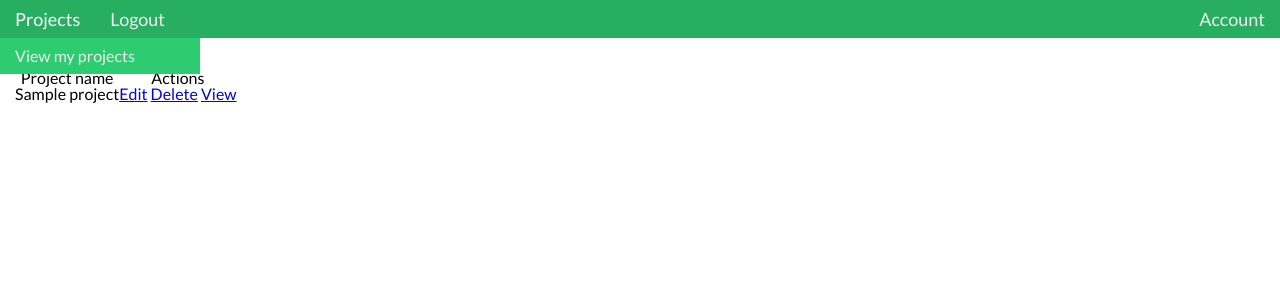
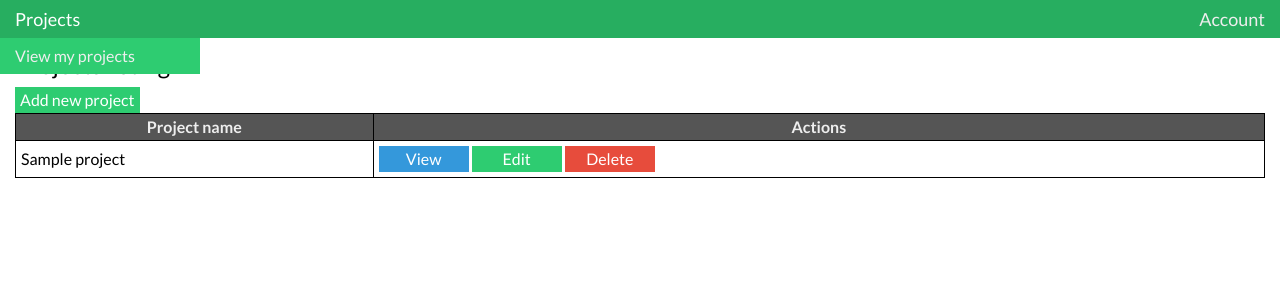
Before and after one commit to maboily/project_manager, a Django app: page /projects/ in a window 1280 px wide. Shown: the top 300 px of the page. Run offline with Django 3.2, Linux system fonts and the light colour scheme; a user stored in the database is signed in; tables that the repository leaves empty hold one stand-in row (values such as "Sample post"); style sheets or scripts are compiled from the project's sources.

Commit message:
Added livereload to gulpfile, Styling for tables and buttons

```diff
--- a/project_manager_web/package.json
+++ b/project_manager_web/package.json
@@ -1,6 +1,7 @@
 {
   "devDependencies": {
     "gulp": "^3.9.1",
+    "gulp-livereload": "^3.8.1",
     "gulp-sass": "^2.3.2",
     "gulp-watch": "^4.3.10"
   }
--- a/project_manager_web/sass/app.scss
+++ b/project_manager_web/sass/app.scss
@@ -8,7 +8,11 @@
 // Meyer's CSS reset
 @import 'components/reset';
 
+// Globals
+@import 'globals/typography';
+@import 'globals/layout';
+
 // Components
-@import 'globals/_layout';
 @import 'components/buttons';
 @import 'components/menu';
+@import 'components/tables';
--- a/project_manager_web/sass/components/_buttons.scss
+++ b/project_manager_web/sass/components/_buttons.scss
@@ -0,0 +1,35 @@
+.button {
+  border: 0;
+  box-shadow: none;
+  color: #fff;
+  cursor: pointer;
+  display: inline-block;
+  min-width: 80px;
+  padding: 5px;
+  text-align: center;
+  text-decoration: none;
+
+  &.button-positive {
+    background-color: #2ecc71;
+
+    &:hover {
+      background-color: #27ae60;
+    }
+  }
+
+  &.button-danger {
+    background-color: #e74c3c;
+
+    &:hover {
+      background-color: #c0392b;
+    }
+  }
+
+  &.button-default {
+    background-color: #3498db;
+
+    &:hover {
+      background-color: #2980b9;
+    }
+  }
+}
--- /dev/null
+++ b/project_manager_web/sass/components/_tables.scss
@@ -0,0 +1,25 @@
+$table-header-bg-color: #555;
+$table-header-fg-color: #eee;
+
+table {
+  width: 100%;
+
+  thead {
+    background: $table-header-bg-color;
+    color: $table-header-fg-color;
+    font-size: 16px;
+
+    th {
+      border: 1px solid #000;
+      font-weight: bold;
+      padding: 5px;
+    }
+  }
+
+  tbody {
+    td {
+      border: 1px solid #000;
+      padding: 5px;
+    }
+  }
+}
--- a/project_manager_web/sass/globals/_layout.scss
+++ b/project_manager_web/sass/globals/_layout.scss
@@ -5,6 +5,6 @@ body {
 
 .main-content {
   box-sizing: border-box;
-  padding: 0 15px;
+  padding: 15px;
   width: 100%;
 }
--- a/project_manager_web/sass/globals/_typography.scss
+++ b/project_manager_web/sass/globals/_typography.scss
@@ -0,0 +1,13 @@
+h2 {
+  font-size: 24px;
+  margin: 0 0 10px 0;
+}
+
+h3 {
+  font-size: 20px;
+  margin: 0 0 5px 0;
+}
+
+p {
+  margin: 0 0 5px 0;
+}
--- a/templates/base.html
+++ b/templates/base.html
@@ -16,9 +16,6 @@
                     <ul class="sub-menu">
                         <li><a href="{% url 'projects.index' %}">View my projects</a></li>
                     </ul>
-                </li>
-                <li>
-                    <a href="javascript: void(0)">Logout</a>
                 </li>
             {% endif %}
         </ul>
--- a/templates/login.html
+++ b/templates/login.html
@@ -1,7 +1,7 @@
 {% extends "base.html" %}
 
 {% block content %}
-    <h1>Login</h1>
+    <h2>Login</h2>
 
     <form method="POST">
         {% csrf_token %}
--- a/templates/projects/add.html
+++ b/templates/projects/add.html
@@ -1,5 +1,5 @@
 {% extends 'projects/form.html' %}
 
-{% block form_header %}<h1>Add project</h1>{% endblock %}
+{% block form_header %}<h2>Add project</h2>{% endblock %}
 
-{% block form_footer %}<button type="submit">Create</button>{% endblock %}
+{% block form_footer %}<button type="submit" class="button button-positive">Create</button>{% endblock %}
--- a/templates/projects/edit.html
+++ b/templates/projects/edit.html
@@ -1,5 +1,5 @@
 {% extends 'projects/form.html' %}
 
-{% block form_header %}<h1>Edit project</h1>{% endblock %}
+{% block form_header %}<h2>Edit project</h2>{% endblock %}
 
-{% block form_footer %}<button type="submit">Save</button>{% endblock %}
+{% block form_footer %}<button type="submit" class="button button-positive">Save</button>{% endblock %}
--- a/templates/projects/index.html
+++ b/templates/projects/index.html
@@ -1,9 +1,9 @@
 {% extends 'base.html' %}
 
 {% block content %}
-    <h1>Projects listing</h1>
+    <h2>Projects listing</h2>
 
-    <a href="{% url 'projects.add' %}">Add new project</a>
+    <a href="{% url 'projects.add' %}" class="button button-positive">Add new project</a>
 
     <table>
         <thead>
@@ -18,9 +18,9 @@
                 <tr>
                     <td>{{ project.name }}</td>
                     <td>
-                        <a href="{% url 'projects.edit' project.id %}">Edit</a>
-                        <a href="{% url 'projects.delete' project.id %}">Delete</a>
-                        <a href="{% url 'projects.view' project.id %}">View</a>
+                        <a href="{% url 'projects.view' project.id %}" class="button button-default">View</a>
+                        <a href="{% url 'projects.edit' project.id %}" class="button button-positive">Edit</a>
+                        <a href="{% url 'projects.delete' project.id %}" class="button button-danger">Delete</a>
                     </td>
                 </tr>
             {% endfor %}
--- a/templates/projects/progresses/add.html
+++ b/templates/projects/progresses/add.html
@@ -1,5 +1,5 @@
 {% extends 'projects/progresses/form.html' %}
 
-{% block form_header %}<h1>Add project progress</h1>{% endblock %}
+{% block form_header %}<h2>Add project progress</h2>{% endblock %}
 
-{% block form_footer %}<button type="submit">Create</button>{% endblock %}
+{% block form_footer %}<button type="submit" class="button button-positive">Create</button>{% endblock %}
--- a/templates/projects/progresses/edit.html
+++ b/templates/projects/progresses/edit.html
@@ -1,5 +1,5 @@
 {% extends 'projects/progresses/form.html' %}
 
-{% block form_header %}<h1>Edit project progress</h1>{% endblock %}
+{% block form_header %}<h2>Edit project progress</h2>{% endblock %}
 
-{% block form_footer %}<button type="submit">Save</button>{% endblock %}
+{% block form_footer %}<button type="submit" class="button button-positive">Save</button>{% endblock %}
```
Also changed, not shown: project_manager_web/gulpfile.js (+17 -1 lines), templates/projects/view.html (+6 -6 lines).
